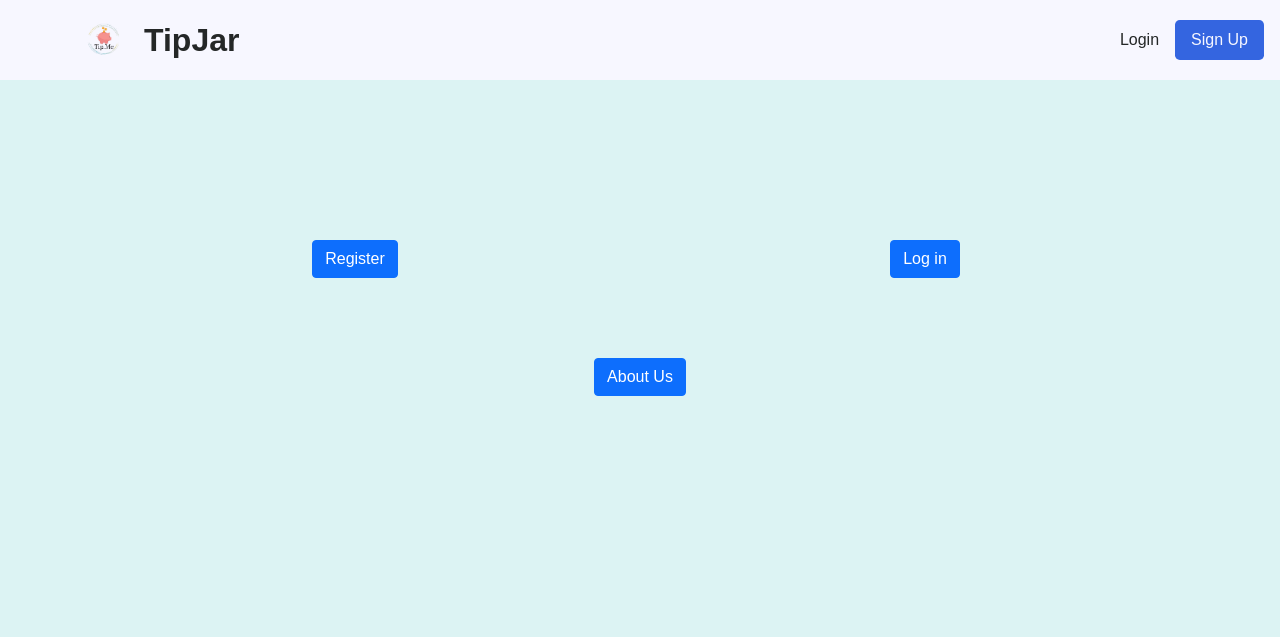
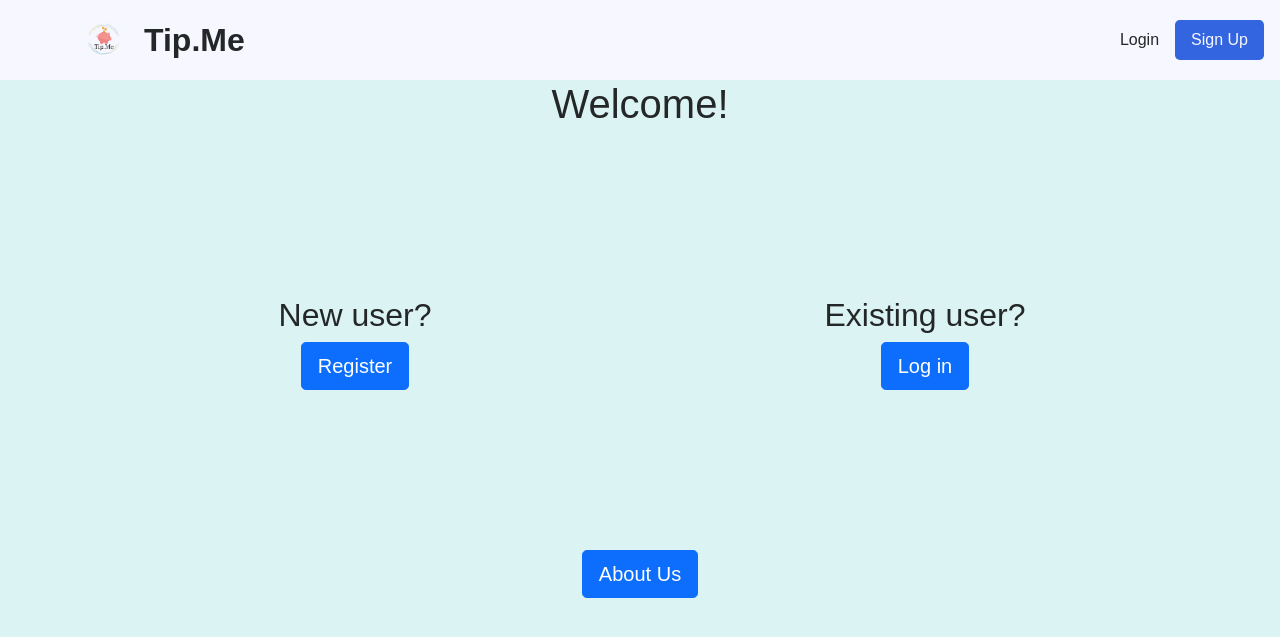
Before and after one commit to Rishi-Bidani/UniHack-TipJar, a Flask app: page / in a window 1280 px wide. Shown: the top 637 px of the page. Run offline with Flask 2, Linux system fonts and the light colour scheme.

Commit message:
update home page

```diff
--- a/templates/base.html
+++ b/templates/base.html
@@ -17,7 +17,7 @@
     <nav class="flex">
         <header class="flex">
             <img class="nav--logo" src="{{ url_for('static', filename='images/newLogo.png') }}" alt="">
-            <a href="/" class="nav--heading">TipJar</a>
+            <a href="/" class="nav--heading">Tip.Me</a>
         </header>
 
         <footer class="flex">
--- a/templates/home.html
+++ b/templates/home.html
@@ -7,18 +7,25 @@
 
 {% block main %}
 <div class="container">
+    <div class="row">
+        <div class="col text-center">
+            <h1>Welcome!</h1>
+        </div>
+    </div>
     <div class="row" style="padding-top: 10rem;">
         <div class="col text-center">
-            <a role="button" class="btn btn-primary" href="/register">Register</a>
+            <h2>New user?</h2>
+            <a role="button" class="btn btn-primary btn-lg" href="/register">Register</a>
         </div>
         <div class="col text-center">
-            <a role="button" class="btn btn-primary" href="/login">Log in</a>
+            <h2>Existing user?</h2>
+            <a role="button" class="btn btn-primary btn-lg" href="/login">Log in</a>
         </div>
     </div>
     <div class="row"></div>
-    <div class="row" style="padding-top: 5rem;">
+    <div class="row" style="padding-top: 10rem;">
         <div class="col text-center">
-            <a role="button" class="btn btn-primary" href="/welcome">About Us</a>
+            <a role="button" class="btn btn-primary btn-lg" href="/welcome">About Us</a>
         </div>
     </div>
 
```
